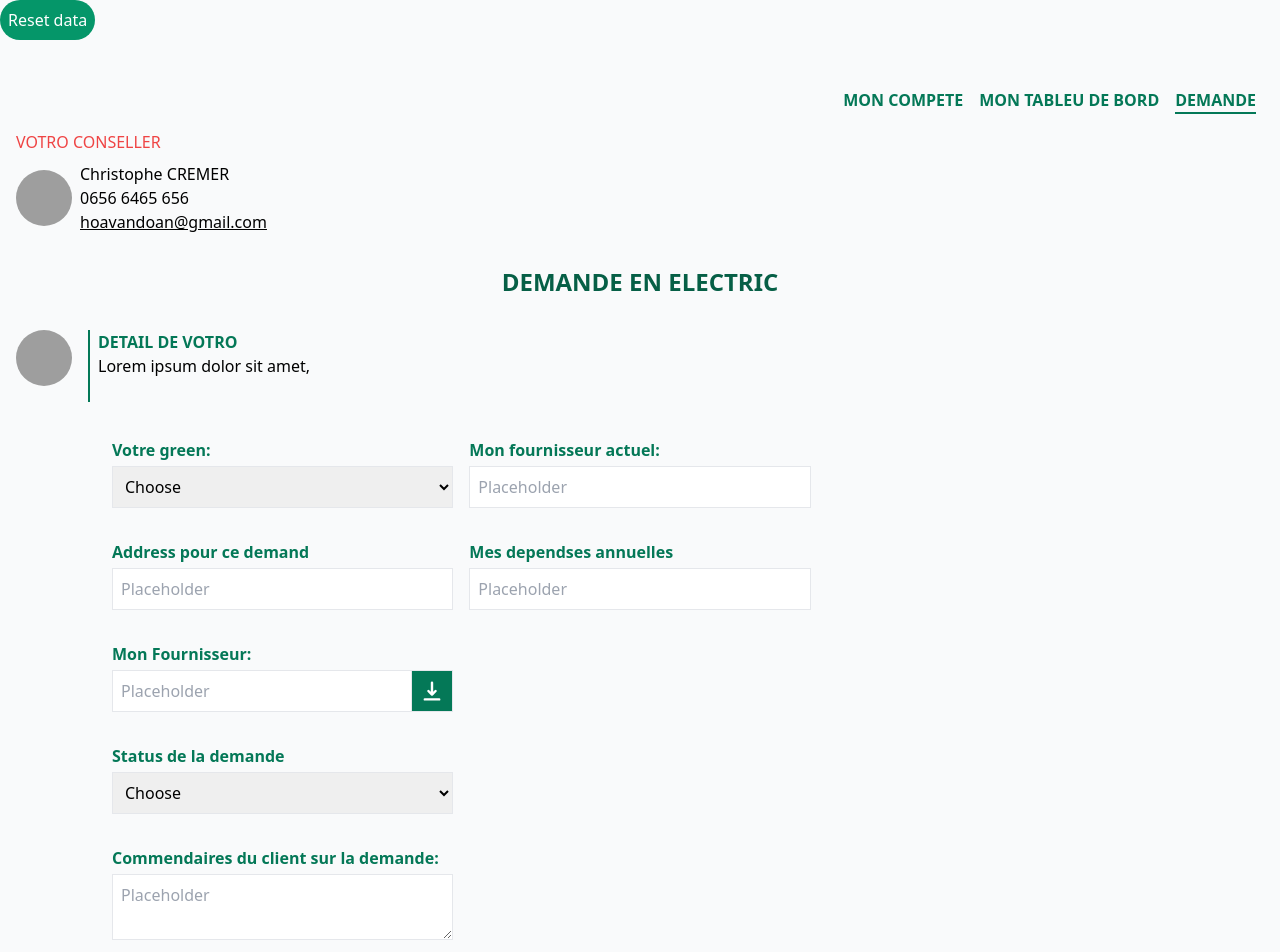
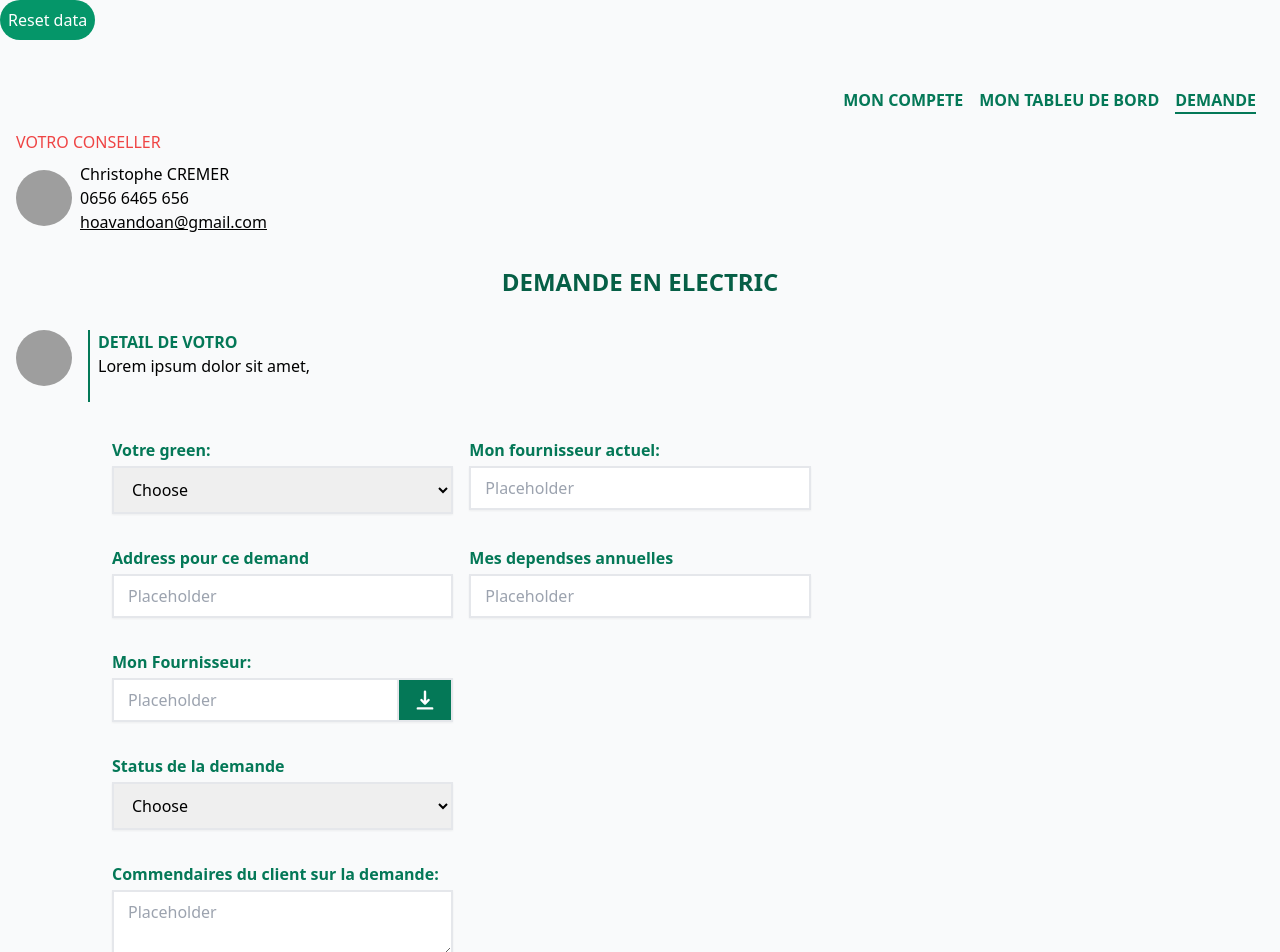
Before and after one commit to hoavandoan/web-demo, a Vue app: page / in a window 1280 px wide. Shown: the top 952 px of the page. Built offline with nearby package versions, Linux system fonts and the light colour scheme; grey boxes are pictures that could not be loaded.

Commit message:
custom shadow, border input

```diff
--- a/src/App.vue
+++ b/src/App.vue
@@ -55,7 +55,7 @@
           <div class="flex flex-col relative">
             <span class="text-green-700 font-semibold">Mon Fournisseur:</span>
             <base-input read-only />
-            <button class="absolute bottom-0 right-0 bg-green-700 p-2 border">
+            <button class="absolute bottom-0 right-0 bg-green-700 py-2 px-3.5 border-2">
               <svg xmlns="http://www.w3.org/2000/svg" class="h-6 w-6 text-white" viewBox="0 0 20 20" fill="currentColor">
                 <path fill-rule="evenodd" d="M3 17a1 1 0 011-1h12a1 1 0 110 2H4a1 1 0 01-1-1zm3.293-7.707a1 1 0 011.414 0L9 10.586V3a1 1 0 112 0v7.586l1.293-1.293a1 1 0 111.414 1.414l-3 3a1 1 0 01-1.414 0l-3-3a1 1 0 010-1.414z" clip-rule="evenodd" />
               </svg>
--- a/src/components/base/Input.vue
+++ b/src/components/base/Input.vue
@@ -10,7 +10,7 @@
         @change="onChange"
         :disabled="disabled"
         :readOnly="readOnly"
-        class="mt-1 border p-2 focus:outline-none"
+        class="mt-1 border-2 py-2 px-3.5 focus:outline-none shadow-sm"
         :class="inputStyle"
     >
   </div>
--- a/src/components/base/Select.vue
+++ b/src/components/base/Select.vue
@@ -1,7 +1,7 @@
 <template>
   <label class="block">
     <span class="text-green-700 font-semibold">{{ label }}</span>
-    <select class="form-select block w-full mt-1 border p-2 focus:outline-none" v-model="selected" @change="onChange">
+    <select v-model="selected" @change="onChange" class="form-select block w-full mt-1 border-2 shadow-sm py-2.5 px-3.5 focus:outline-none">
       <option class="text-gray-700 font-semibold uppercase" :value="null">Choose</option>
       <option v-for="opt in data" :key="opt.id" :value="opt" class="text-gray-700 font-semibold uppercase">{{ opt.name }}</option>
     </select>
--- a/src/components/base/TextArea.vue
+++ b/src/components/base/TextArea.vue
@@ -3,7 +3,7 @@
     <span class="text-green-700 font-semibold" :class="labelStyle">{{label}}</span>
     <textarea
         :placeholder="placeholder"
-        class="mt-1 border p-2 focus:outline-none"
+        class="mt-1 border-2 py-2 px-3.5 shadow-sm focus:outline-none"
         :class="inputStyle"
         :disabled="disabled"
     />
```
